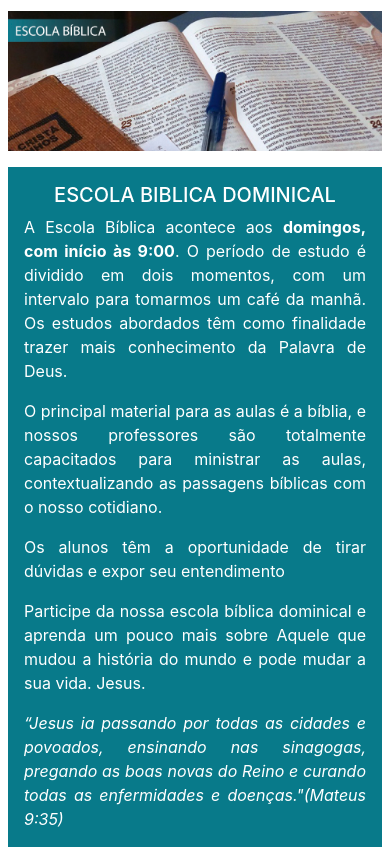
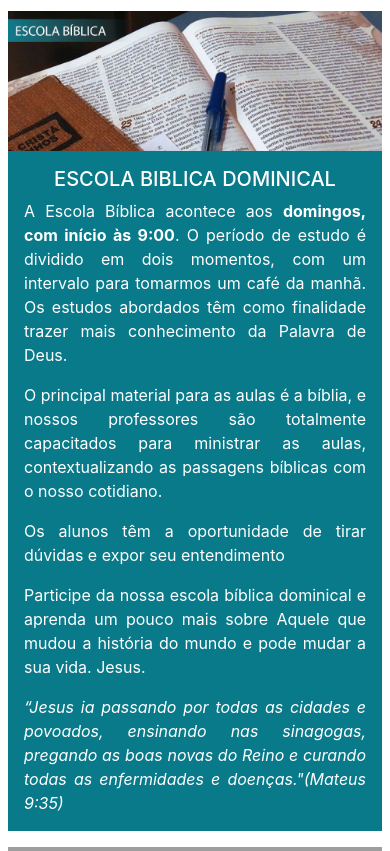
Before and after one commit to GustavoDiogo/siteibrn2, a PHP site: page /ebd.php in a window 390 px wide. Shown: the part 61-912 px from the top of the page. Run offline with PHP 8.4, Linux system fonts and the light colour scheme; some libraries are stand-ins or nearby versions; grey boxes are pictures that could not be loaded.

Commit message:
Modifica versao mobile

```diff
--- a/css/pagina_entrada.css
+++ b/css/pagina_entrada.css
@@ -19,16 +19,17 @@
 	color: white;
 }
 
-@media (max-width: 1366px){
+@media (max-width: 1200px){
 	.top-div-entrada{
 		flex-wrap: wrap;
 	}
 	.banner{
 		width: 100%;
-		margin: 0.5em 0.5em 0.5em 0.5em;
+		margin: 0.5em 0.5em 0em 0.5em;
 	}
 	.descricao-box-entrada{
 		width: 100%;
+		margin: 0em 0.5em 0.5em 0.5em;
 	}
 }
 
```
